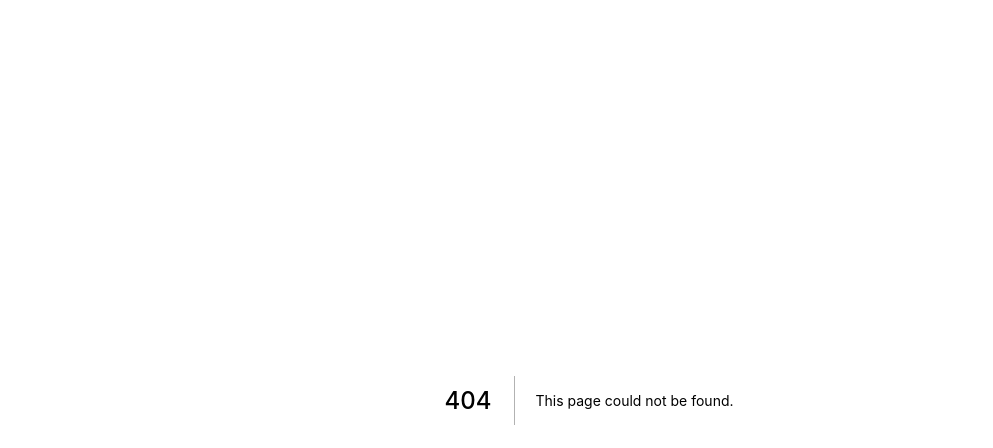
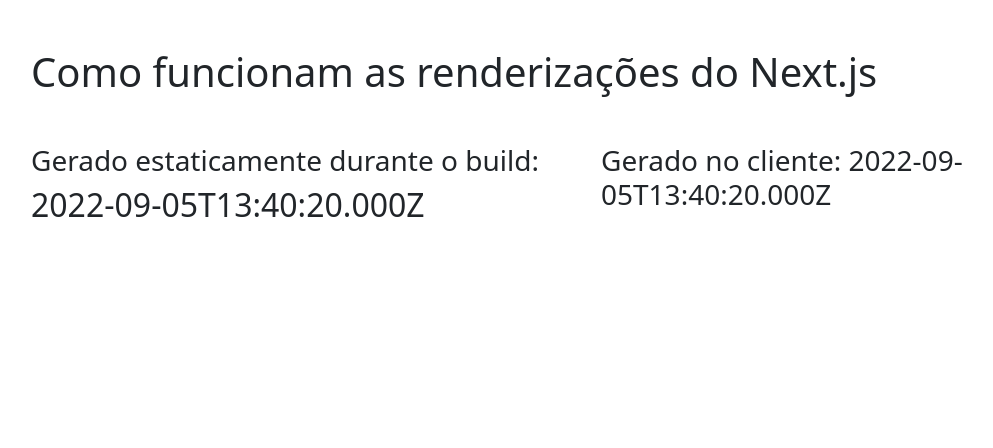
Before and after one commit to FranGJ7/next-store-black, a Next.js app: page /static in a window 1280 px wide. Before the commit this address had no page. Shown: the top 448 px of the page, without its empty margins (51-1044 px from the left). Built offline with nearby package versions, Linux system fonts and the light colour scheme; no server answers.

Commit message:
paginas estatica

```diff
--- /dev/null
+++ b/pages/static.tsx
@@ -0,0 +1,61 @@
+import { GetStaticProps, NextPage } from "next"
+import { ReactNode, useEffect, useState } from "react"
+import { Col, Container, Row } from "reactstrap"
+
+type ApiResponse = {
+  name: string
+  timestamp: Date
+}
+
+export const getStaticProps: GetStaticProps = async () =>{
+     const staticData = await fetch(`${process.env.NEXT_PUBLIC_APIURL}/api/hello`).then(res => res.json())
+     return {
+        props:{
+            staticData
+        }
+     }
+}
+const Static: NextPage = (props:{
+    children?: ReactNode
+    staticData?: ApiResponse
+})=> {
+    const [clientSideData, setClientSideData] = useState<ApiResponse>()
+
+
+
+
+
+  useEffect(() => {
+    fetchData()
+  }, [])
+
+  const fetchData = async () => {
+    const data = await fetch(`/api/hello`).then(res => res.json())
+    setClientSideData(data)
+  }
+
+  return (
+    <Container tag="main">
+      <h1 className="my-5">
+        Como funcionam as renderizações do Next.js
+      </h1>
+
+      <Row>
+        <Col>
+          <h3>
+            Gerado estaticamente durante o build:
+          </h3>
+          <h2>{props.staticData?.timestamp.toString()}</h2>
+        </Col>
+
+        <Col>
+          <h3>
+            Gerado no cliente: {clientSideData?.timestamp}
+          </h3>
+        </Col>
+      </Row>
+    </Container>
+  )
+}
+
+export default Static
```
